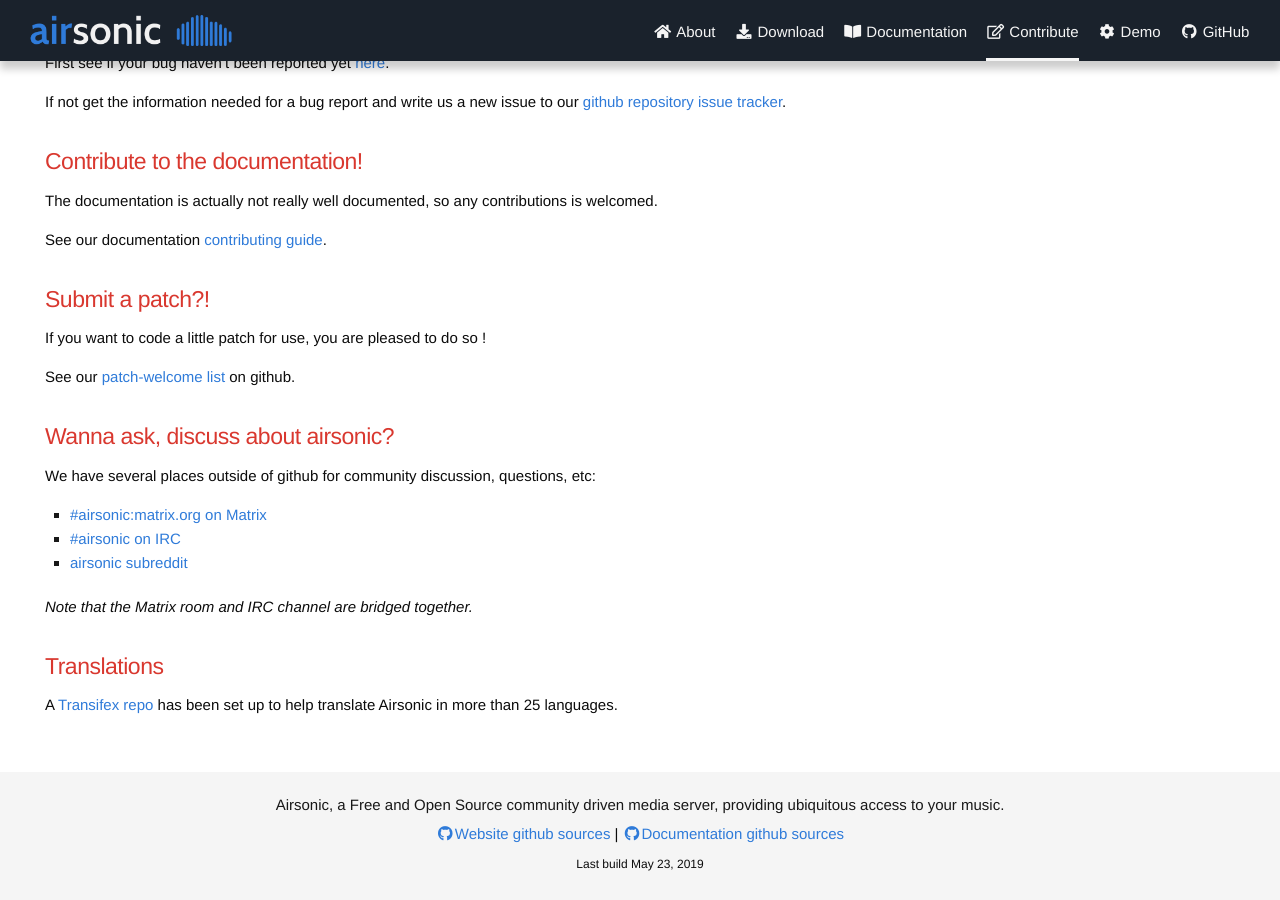
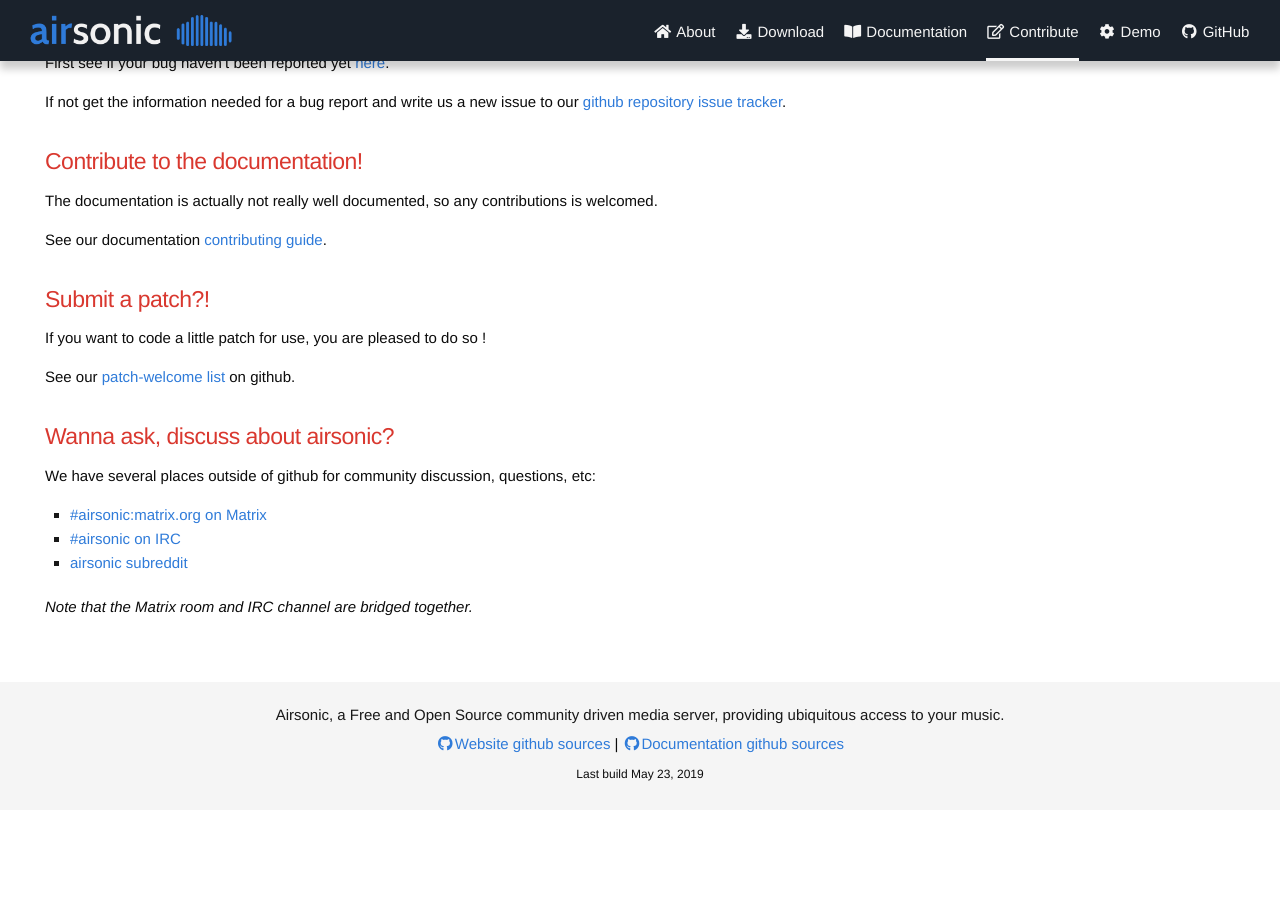
Before and after one commit to airsonic/airsonic.github.io, a Jekyll site: the page built from contribute.md, in a window 1280 px wide and 900 px high, scrolled down 222 px. Built offline with Jekyll 4.4.1, drawn with Linux system fonts in a browser that asks for light colours; nearby versions of some CDN libraries; comment, search, counter and statistics services are not loaded; after the commit the page ends 1032 px from its top, so only the background shows below that.

Commit message:
Remove details about translation tools
As part of https://github.com/airsonic/airsonic/pull/1079

```diff
--- a/contribute.md
+++ b/contribute.md
@@ -34,7 +34,3 @@ We have several places outside of github for community discussion, questions, et
 - [airsonic subreddit](https://www.reddit.com/r/airsonic)
 
 *Note that the Matrix room and IRC channel are bridged together.*
-
-##### Translations
-
-A [Transifex repo](https://www.transifex.com/airsonic/airsonic/) has been set up to help translate Airsonic in more than 25 languages.
```
